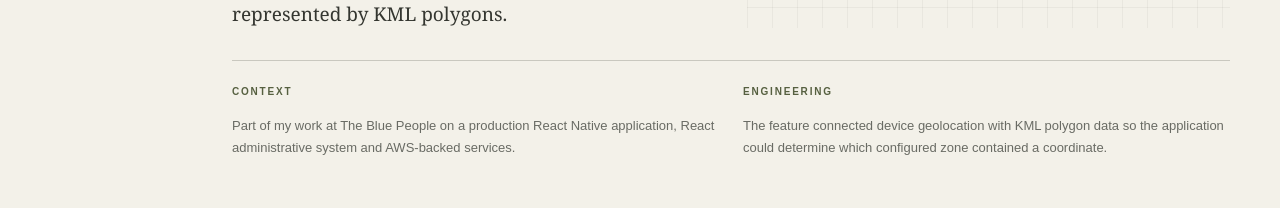
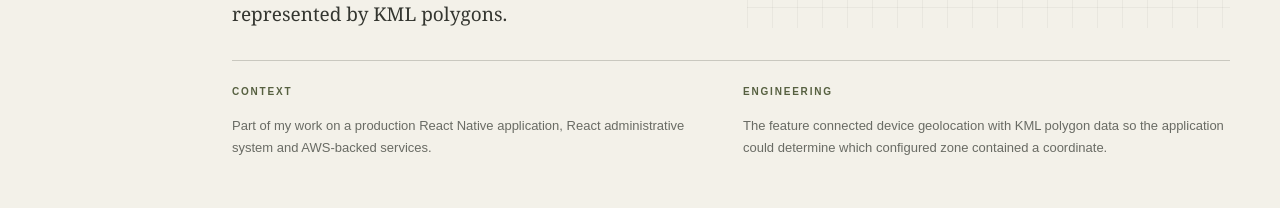
Before and after one commit to eduardoescamillasal/eduardo-portfolio, a Next.js app: page / in a window 1280 px wide. Shown: the part 2206-2414 px from the top of the page. Built offline with nearby package versions, Linux system fonts and the light colour scheme.

Commit message:
delete bp reference on geolocaiton

```diff
--- a/app/page.tsx
+++ b/app/page.tsx
@@ -274,9 +274,8 @@ export default function Home() {
             <div>
               <p className="kicker">CONTEXT</p>
               <p>
-                Part of my work at The Blue People on a production React Native
-                application, React administrative system and AWS-backed
-                services.
+                Part of my work on a production React Native application, React
+                administrative system and AWS-backed services.
               </p>
             </div>
             <div>
```
